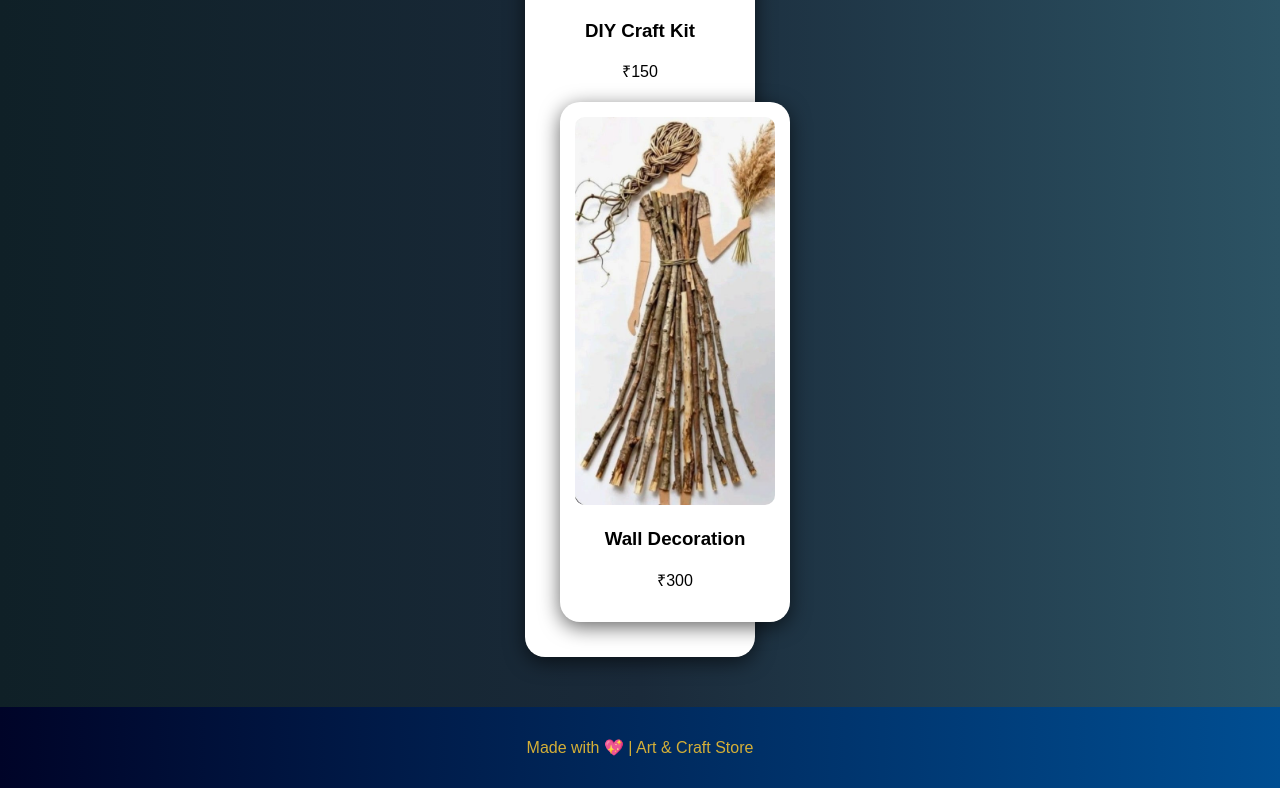
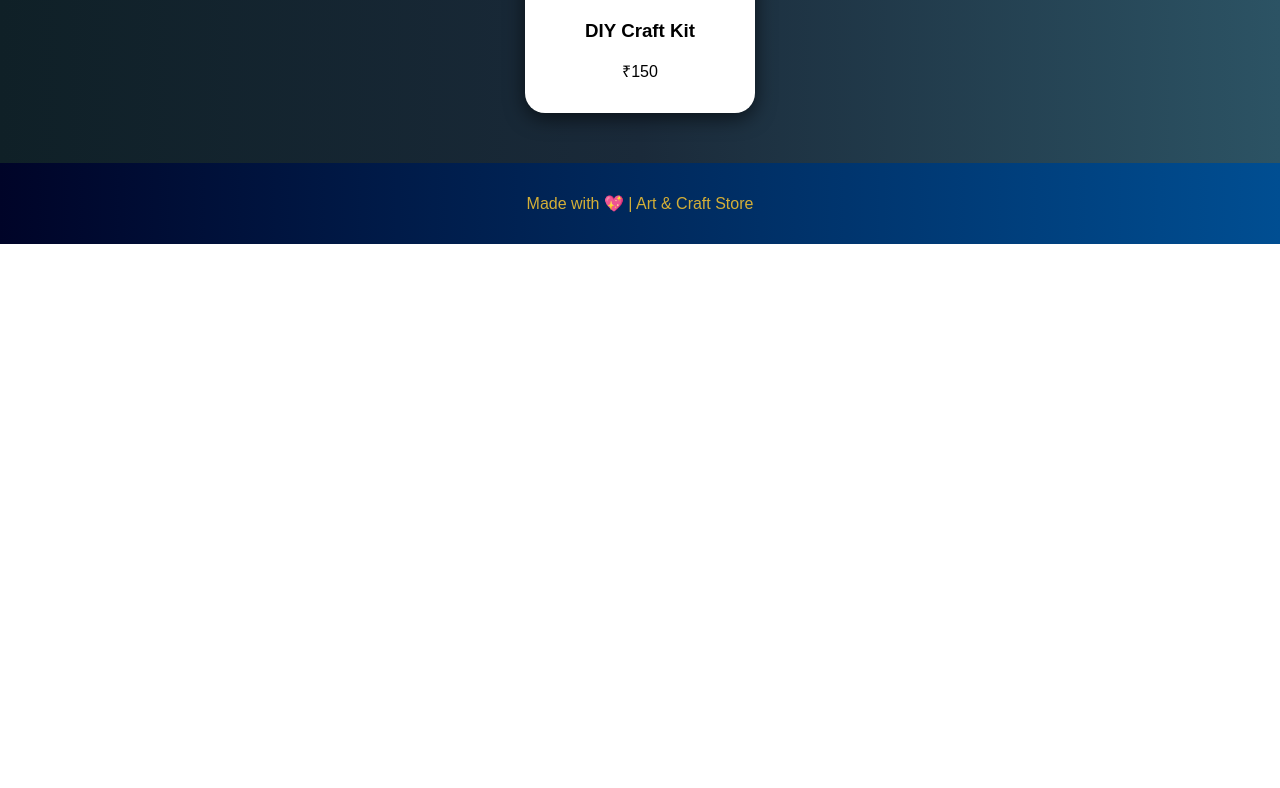
Before and after one commit to Nishu177/artcraftselling, a website: page index.html in a window 1280 px wide. Shown: the part 1762-2550 px from the top of the page. After the commit the page ends 2006 px from the top, so only its background shows below. Drawn offline with Linux system fonts and the light colour scheme.

Commit message:
Update index.html

```diff
--- a/index.html
+++ b/index.html
@@ -69,11 +69,7 @@
       <h3>DIY Craft Kit</h3>
       <p>₹150</p>
 
-    <div class="card">
-      <img src="pic4.jpg">
-      <h3>Wall Decoration</h3>
-      <p>₹300</p>
-    </div>
+
 
   </div>
 </section>
```
